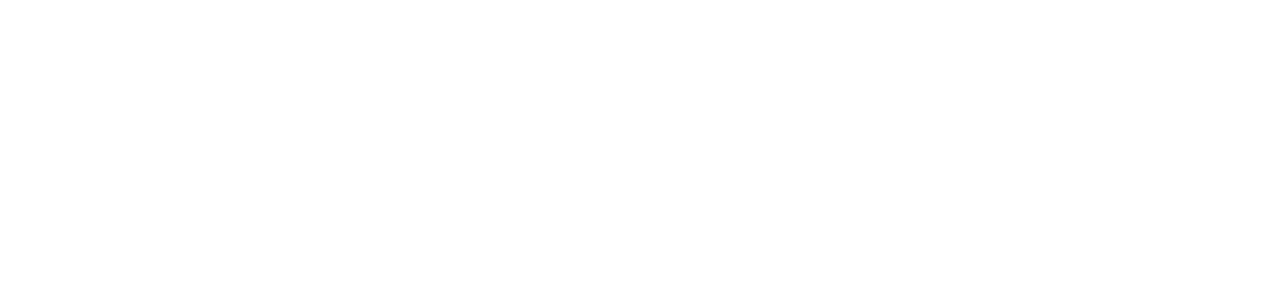
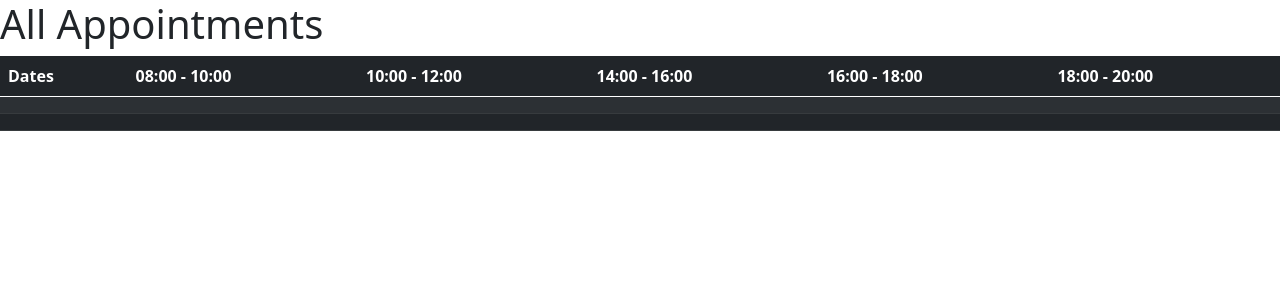
Before and after one commit to nahidsultan23/appointment-app, a React (Create React App) app in the folder client/: page /appointments in a window 1280 px wide. Shown: the top 300 px of the page. Built offline with nearby package versions, Linux system fonts and the light colour scheme.

Commit message:
All Appointments initial setup

```diff
--- a/client/src/pages/Appointments.jsx
+++ b/client/src/pages/Appointments.jsx
@@ -1,7 +1,45 @@
 import React from 'react';
 
 const Appointments = () => {
-    return <React.Fragment></React.Fragment>;
+    return (
+        <React.Fragment>
+            <div className="appointment-table">
+                <div className="content-title">
+                    <h1>All Appointments</h1>
+                </div>
+                <table className="table table-striped table-dark">
+                    <thead>
+                        <tr>
+                            <th scope="col">Dates</th>
+                            <th scope="col">08:00 - 10:00</th>
+                            <th scope="col">10:00 - 12:00</th>
+                            <th scope="col">14:00 - 16:00</th>
+                            <th scope="col">16:00 - 18:00</th>
+                            <th scope="col">18:00 - 20:00</th>
+                        </tr>
+                    </thead>
+                    <tbody>
+                        <tr>
+                            <th scope="col"></th>
+                            <td></td>
+                            <td></td>
+                            <td></td>
+                            <td></td>
+                            <td></td>
+                        </tr>
+                        <tr>
+                            <th scope="col"></th>
+                            <td></td>
+                            <td></td>
+                            <td></td>
+                            <td></td>
+                            <td></td>
+                        </tr>
+                    </tbody>
+                </table>
+            </div>
+        </React.Fragment>
+    );
 };
 
 export default Appointments;
```
